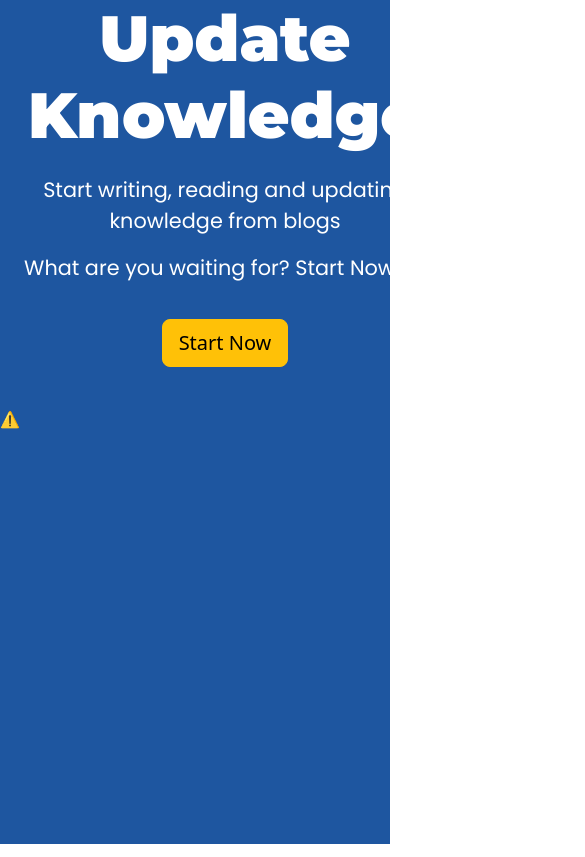
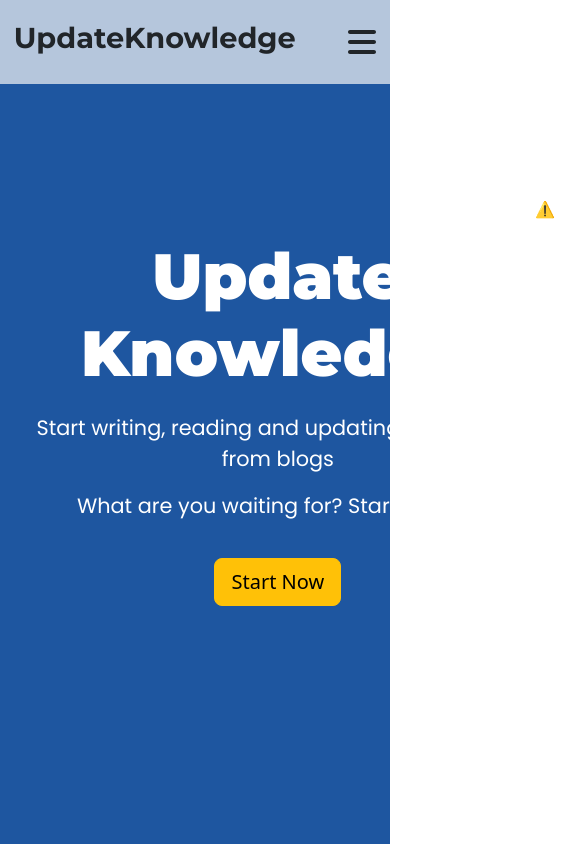
Before and after one commit to Programmer-Kishan/Blog-Website, a React (Create React App) app: page / in a window 390 px wide. Shown: the top 857 px of the page, 585 px wide, since content can reach past the window. Built offline with nearby package versions, Linux system fonts and the light colour scheme; no server answers.

Commit message:
Intergrated navbar and landing Page

```diff
--- a/src/Components/LandingPage/LandingPage.js
+++ b/src/Components/LandingPage/LandingPage.js
@@ -1,13 +1,18 @@
 import React from 'react'
 
 import classes from "./LandingPage.module.css";
+
+import Navbar from "../Navbar/Navbar";
 
 import Button from "react-bootstrap/Button";
 import { Player, Controls } from '@lottiefiles/react-lottie-player';
 
 const LandingPage = () => {
   return (
+    <>
+        <Navbar />
         <div className={classes["main-content"]}>
+            <div className={classes["content-box"]}>
                 <div className={classes["left-content"]}>
                     <h1>Update Knowledge</h1>
                     <p>Start writing, reading and updating knowledge from blogs</p>
@@ -22,6 +27,8 @@ const LandingPage = () => {
                     />
                 </div>
             </div>
+        </div>
+    </>
   )
 }
 
--- a/src/Components/LandingPage/LandingPage.module.css
+++ b/src/Components/LandingPage/LandingPage.module.css
@@ -2,14 +2,20 @@
     width: 100%;
     height: 100vh;
     background-color: #1E56A0;
+    color: #fff;
+    display: grid;
+    place-items: center;
+}
+
+.content-box {
+    width: 95%;
     display: flex;
     align-items: center;
     justify-content: space-around;
-    color: #fff;
 }
 
 .left-content {
-    width: 45%;
+    width: 48%;
 }
 
 .left-content h1 {
@@ -46,7 +52,16 @@
 
     .left-content {
         width: 100%;
+    }
+
+}
+
+@media only screen and (max-width: 733px) {
+    .left-content {
         text-align: center;
     }
 
+    .right-content {
+        margin: 20px auto;
+    }
 }
--- a/src/Components/Navbar/Navbar.module.css
+++ b/src/Components/Navbar/Navbar.module.css
@@ -2,10 +2,11 @@
     width: 100%;
     box-sizing: border-box;
     padding: 1% 3.5%;
-    background-color: #F6F6F6;
+    background-color: #f6f6f6b3;
     display: flex;
     align-items: center;
     justify-content: space-between;
+    position: absolute;
 }
 
 .navbar h2 {
@@ -19,6 +20,7 @@
     display: flex;
     align-items: center;
     justify-content: space-evenly;
+    margin: 3px 0 0;
 }
 
 .menu li {
@@ -60,8 +62,8 @@
 
 @media only screen and (max-width: 960px) {
     .navbar {
-        position: relative;
-        padding: 1% 3.5% 2%;
+        position: absolute;
+        padding: 1% 3.5%;
         height: 14vh;
     }
 
@@ -84,14 +86,14 @@
         left: 0;
         display: flex;
         width: 100%;
-        background-color: #f6f6f6;
+        /* background-color: #f6f6f6b3; */
     }
 }
 
 @media only screen and (max-width: 490px) {
 
     .navbar {
-        height: 11vh;
+        height: 10vh;
     }
 
     .menu {
@@ -104,6 +106,6 @@
 
     .mobile-links {
         margin: 0;
-        bottom: -200%;
+        bottom: -198%;
     }
 }
```
Lines whose indentation alone changed are shown as unchanged.
